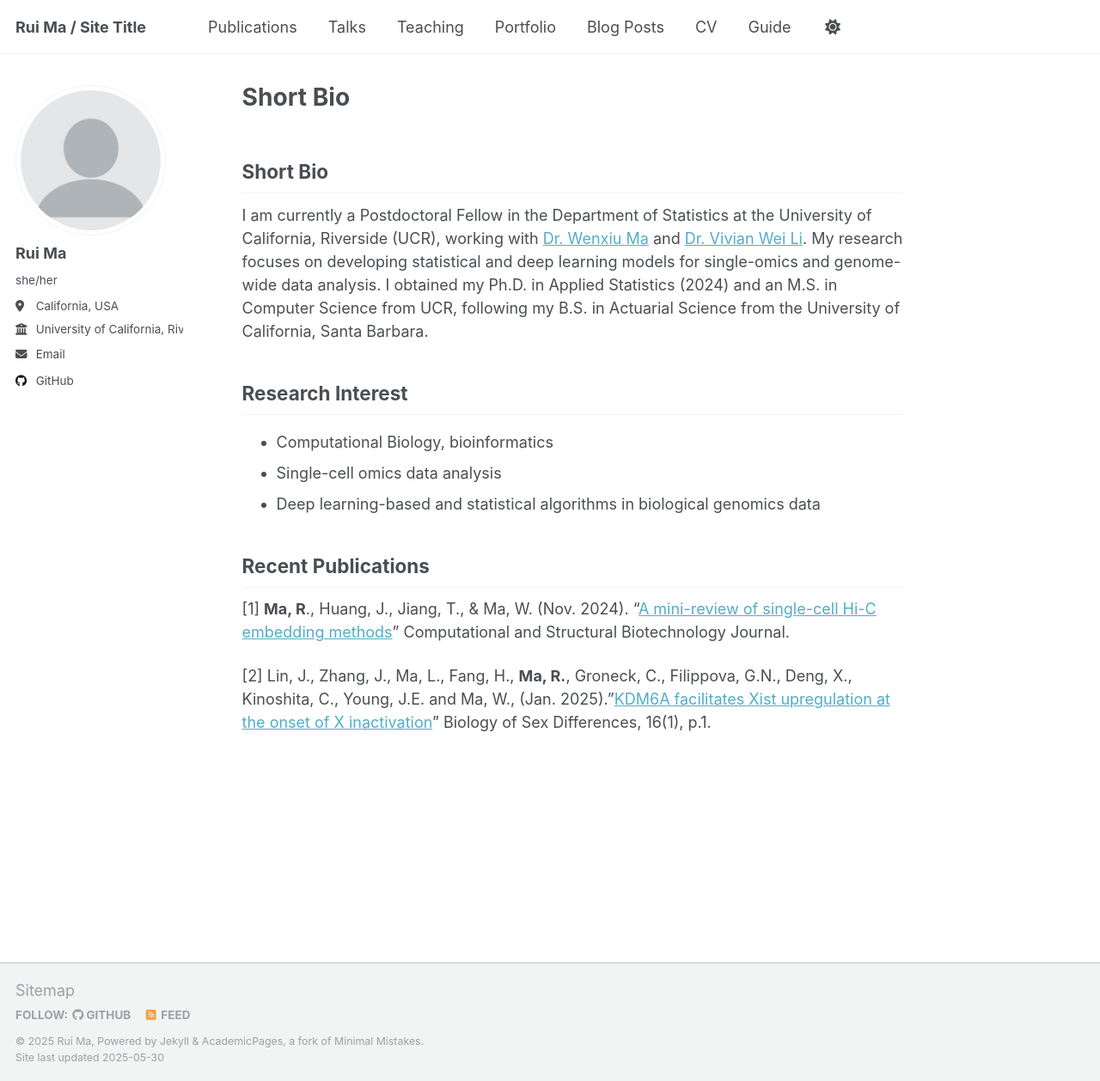
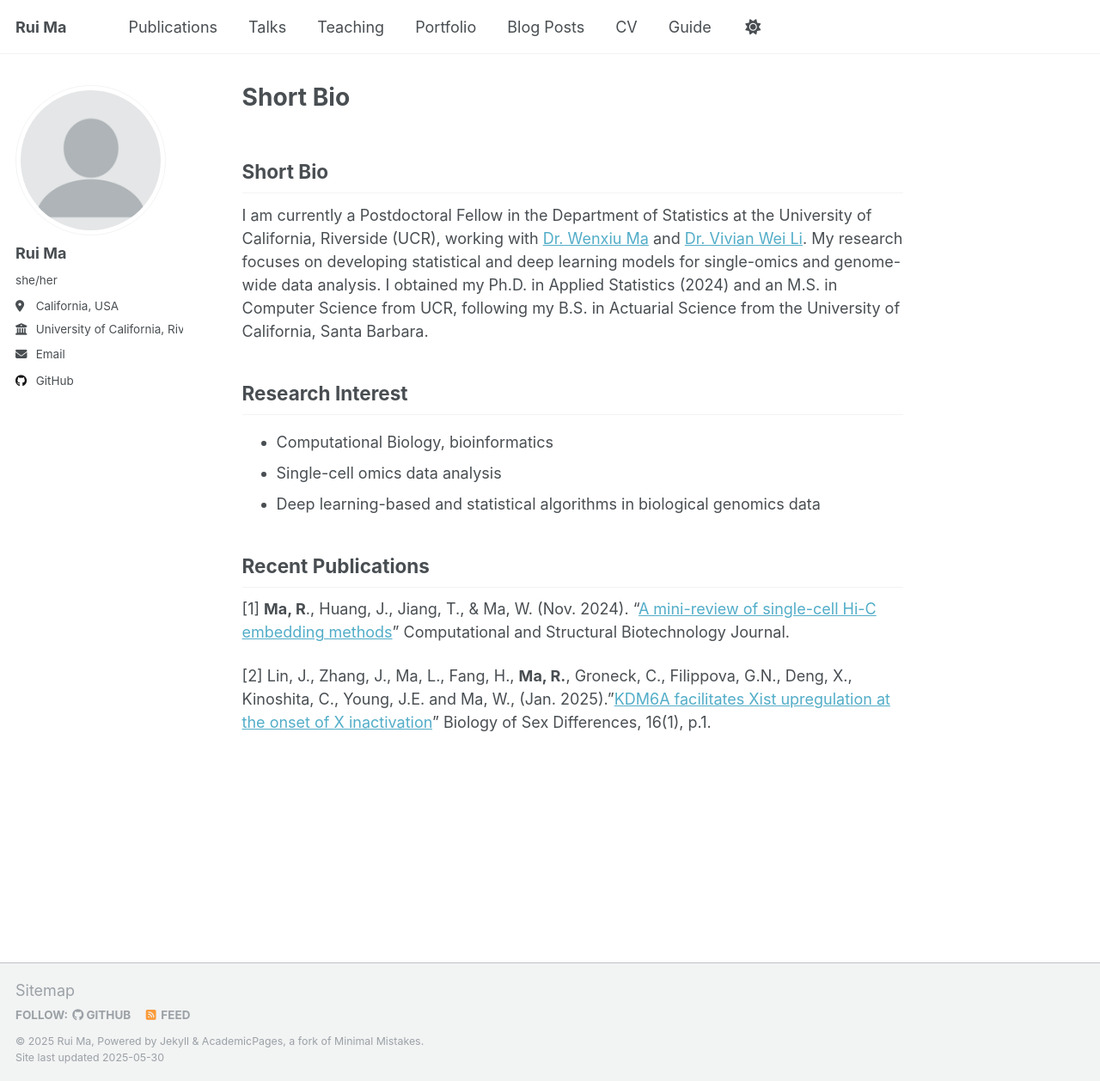
Before and after one commit to rma045/ruima, a Jekyll site: the page built from _pages/about.md, in a window 1280 px wide and 1258 px high. Shown: the whole window at 86% size. Built offline with Jekyll 4.4.1, drawn with Linux system fonts in a browser that asks for light colours; our own code applies the rules of GitHub Pages for plain Markdown files.

Commit message:
Update _config.yml

```diff
--- a/_config.yml
+++ b/_config.yml
@@ -9,12 +9,12 @@
 # Basic Site Settings
 locale                   : "en-US"
 site_theme               : "default"
-title                    : "Rui Ma / Site Title"
+title                    : "Rui Ma"
 title_separator          : "-"
 name                     : &name "Rui Ma"
 description              : &description "personal description"
-url                      : https://rma045/ruima.github.io # the base hostname & protocol for your site e.g. "https://[your GitHub username].github.io" or if you already have some other page hosted on Github then use "https://[your GitHub username].github.io/[Your Repo Name]"
-baseurl                  : "" # the subpath of your site, e.g. "/blog"
+url                      : "https://.github.io" # the base hostname & protocol for your site e.g. "https://[your GitHub username].github.io" or if you already have some other page hosted on Github then use "https://[your GitHub username].github.io/[Your Repo Name]"
+baseurl                  : #"" # the subpath of your site, e.g. "/blog"
 repository               : "rma045/ruima.github.io"
 
 # Site Author - The following control what appear as part of the author content on the side bar.
@@ -46,7 +46,7 @@ author:
   bitbucket        : # Username - Update with your username on the site
   codepen          : # Username
   dribbble         : # Username
-  github           : "rma045/ruima"
+  github           : "ruima-stats"
   kaggle           : # Username
   stackoverflow    : # User number or user number and name (i.e., use "1" or "1/jeff-atwood")
 
```
